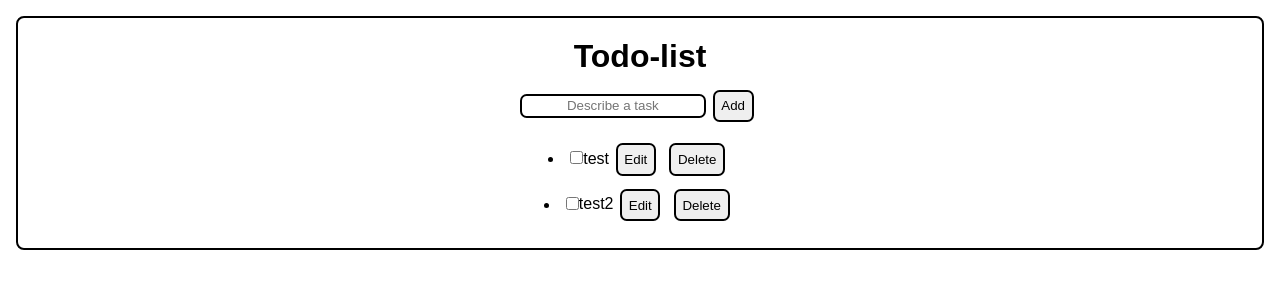
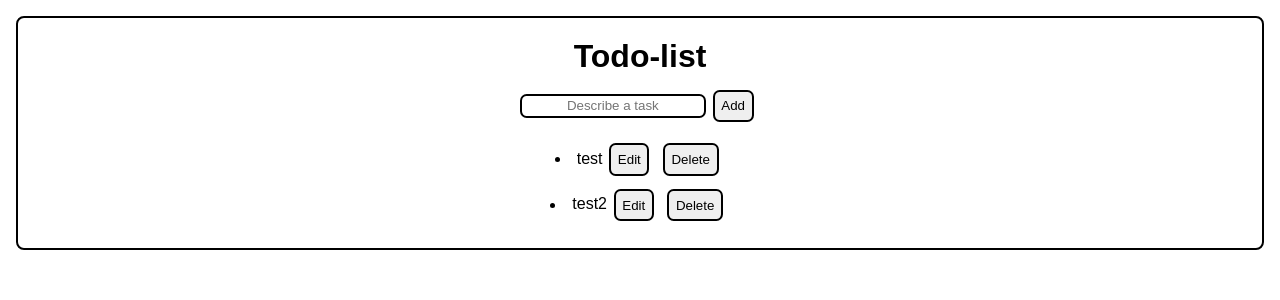
Before and after one commit to shotaroi/react-todo-list-app, a React (Vite) app: page / in a window 1280 px wide. Shown: the top 300 px of the page. Built offline with nearby package versions, Linux system fonts and the light colour scheme.

Commit message:
Implement Task Done functionality

```diff
--- a/src/components/App.jsx
+++ b/src/components/App.jsx
@@ -3,12 +3,12 @@ import ToDoList from './TodoList'
 import '../index.css'
 
 function App() {
-  const [ tasks, setTasks ] = useState([{id: 1, description: "test"}, {id: 2, description: "test2"}]);
+  const [ tasks, setTasks ] = useState([{id: 1, description: "test", completed: false}, {id: 2, description: "test2", completed: false}]);
   const [ input, setInput ] = useState("");
 
   const handleSubmit = (e) => {
     e.preventDefault();
-    setTasks([...tasks, {id: Date.now(), description: input}]);
+    setTasks([...tasks, {id: Date.now(), description: input, completed: false}]);
     setInput("");
   }
 
@@ -20,6 +20,12 @@ function App() {
     setTasks(tasks.filter((task) => task.id !== id));
   }
 
+  const toggleTask = (id) => {
+    setTasks(tasks.map(task => (
+      task.id === id ? { ...task, completed: !task.completed } : task
+    )));
+  }
+
   return (
     <>
       <div className='container'>
@@ -29,7 +35,7 @@ function App() {
             <input type="text" placeholder='Describe a task' value={input} onChange={handleChange}/>
             <button onClick={handleSubmit}>Add</button>
           </form>
-          <ToDoList tasks={tasks} deleteTask={deleteTask}/>
+          <ToDoList tasks={tasks} deleteTask={deleteTask} toggleTask={toggleTask}/>
         </div>
 
       </div>
--- a/src/components/ToDoList.jsx
+++ b/src/components/ToDoList.jsx
@@ -1,14 +1,13 @@
 import { useState } from 'react';
 import '../index.css';
 
-function ToDoList({ tasks, deleteTask }) {
+function ToDoList({ tasks, deleteTask, toggleTask }) {
 
     return (
         <ul>
             {tasks.map((task) => (
-                <li key={task.id}>
-                    <input type='checkbox' />
-                    {task.description}
+                <li key={task.id} style={{textDecoration: task.completed ? "line-through" : "none"}} >
+                    <span onClick={() => toggleTask(task.id)}>{task.description}</span>
                     <button>Edit</button>
                     <button onClick={() => deleteTask(task.id)}>Delete</button>
                 </li>
```
